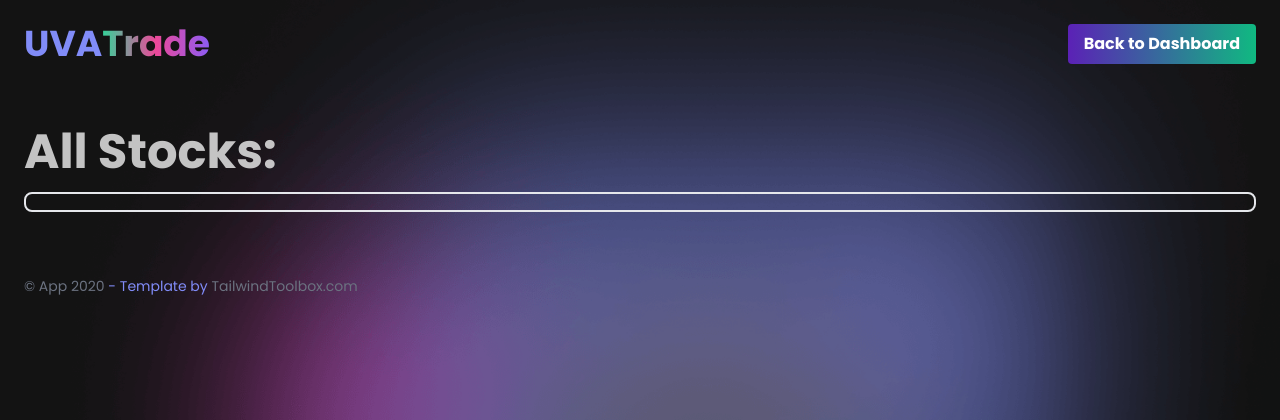
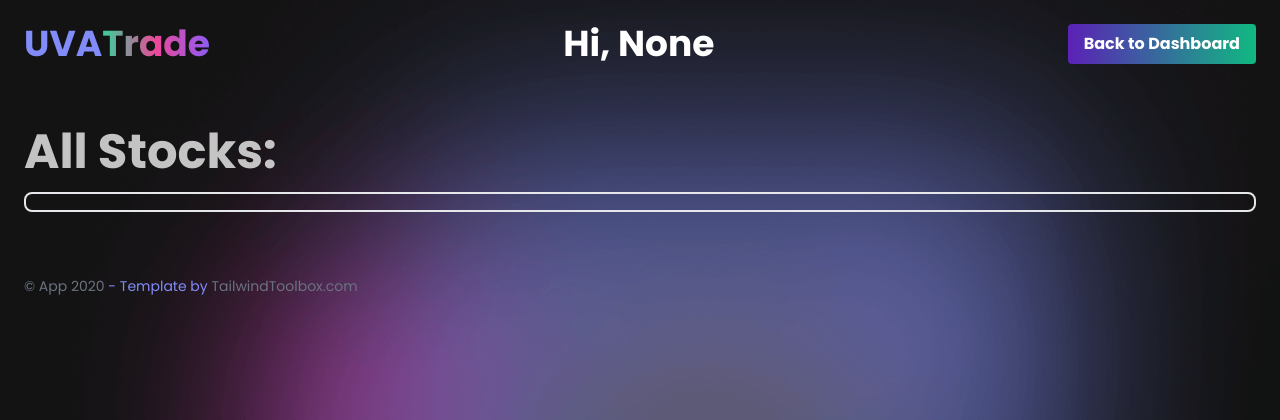
Before and after one commit to bryan-eastwood/cs4750-stock-app, a Flask app: page /allstocks in a window 1280 px wide. Shown: the top 420 px of the page. Run offline with Flask 2, Linux system fonts and the light colour scheme; data that the repository does not hold is empty; some libraries are stand-ins or nearby versions.

Commit message:
added username stuff to the allstocks page

```diff
--- a/main.py
+++ b/main.py
@@ -94,7 +94,7 @@
   allstocks = []
   for x in cursor:
       allstocks.append(x)
-  return render_template('allstocks.html', allstocks=allstocks, username=username)
+  return render_template('allstocks.html', allstocks=allstocks, usernamelogin=username)
 
 @app.route('/getcookie', methods = ['POST', 'GET'])
 def getcookie():
--- a/templates/allstocks.html
+++ b/templates/allstocks.html
@@ -28,6 +28,9 @@
         <div class="w-full flex items-center justify-between">
           <a class="flex items-center text-indigo-400 no-underline hover:no-underline font-bold text-2xl lg:text-4xl" href="#">
             UVA<span class="bg-clip-text text-transparent bg-gradient-to-r from-green-400 via-pink-500 to-purple-500">Trade</span>
+          </a>
+          <a class="flex items-end text-white no-underline hover:no-underline font-bold text-2xl lg:text-4xl" href="#">
+            Hi, {{ usernamelogin }}
           </a>
           <div>
             <form action="/dashboard" method="get">
```
